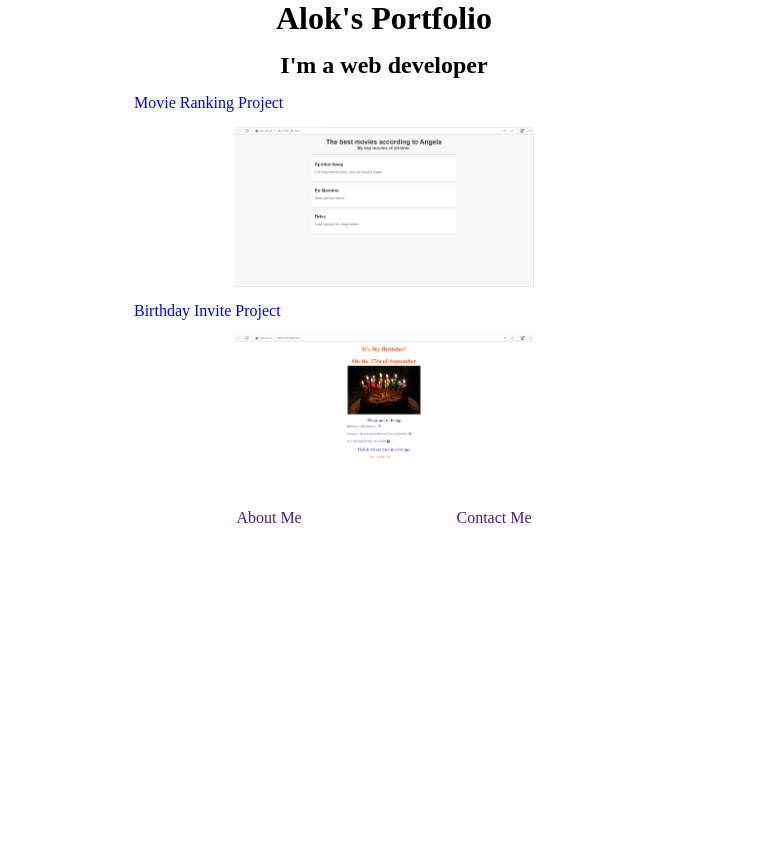
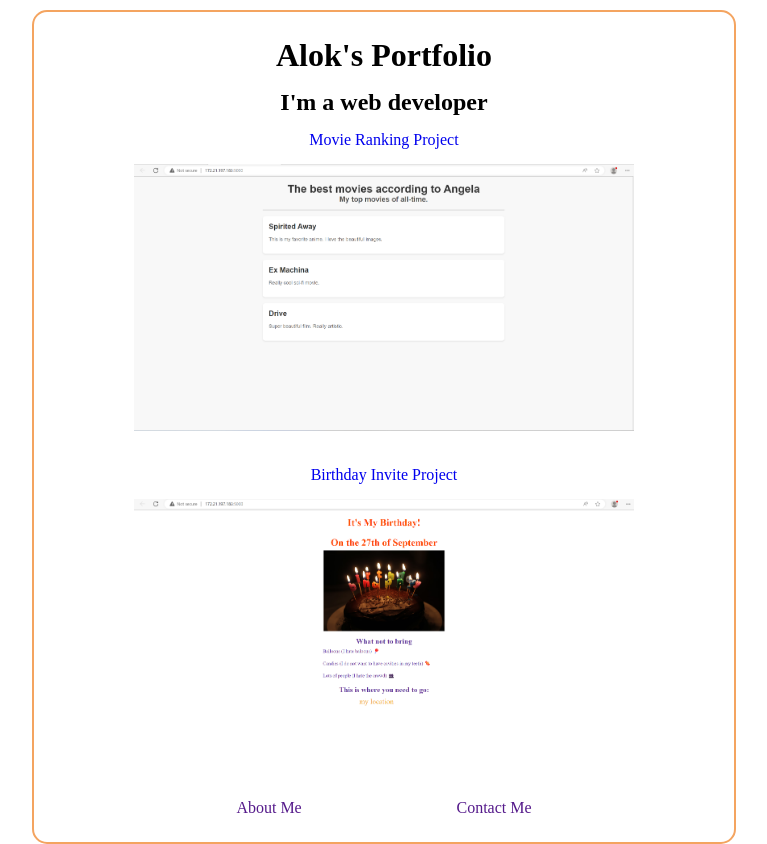
Before and after one commit to alok-38/learn-enough, a PHP site: page / in a window 1280 px wide. Shown: the whole page, without its empty margins (256-1023 px from the left). Before the commit the page ends 523 px from the top, so only its background shows below. Run offline with PHP 8.4, Linux system fonts and the light colour scheme.

Commit message:
Portfolio

```diff
--- a/html-tutorial/portfolio-page/style.css
+++ b/html-tutorial/portfolio-page/style.css
@@ -1,6 +1,18 @@
 * {
     margin: 0;
     padding: 0;
+}
+
+body {
+    display: flex;
+    flex-direction: column;
+    justify-content: center;
+    border: 2px sandybrown solid;
+    max-width: 700px;
+    margin: auto;
+    padding: 25px 0;
+    border-radius: 15px;
+    margin-top: 10px;
 }
 
 ul {
@@ -9,6 +21,7 @@ ul {
 
 a {
     text-decoration: none;
+    margin: 0 auto;
 }
 
 h1,
@@ -19,7 +32,7 @@ h2 {
 
 img {
     display: block;
-    width: 300px;
+    width: 500px;
     margin: 0 auto;
     margin-top: 15px;
     margin-bottom: 15px;
@@ -35,6 +48,15 @@ main ul {
     flex-direction: column;
 }
 
+main ul li {
+    margin-bottom: 20px;
+}
+
+main ul li a {
+    display: flex;
+    justify-content: center;
+}
+
 footer ul {
     display: flex;
     justify-content: space-around;
```
